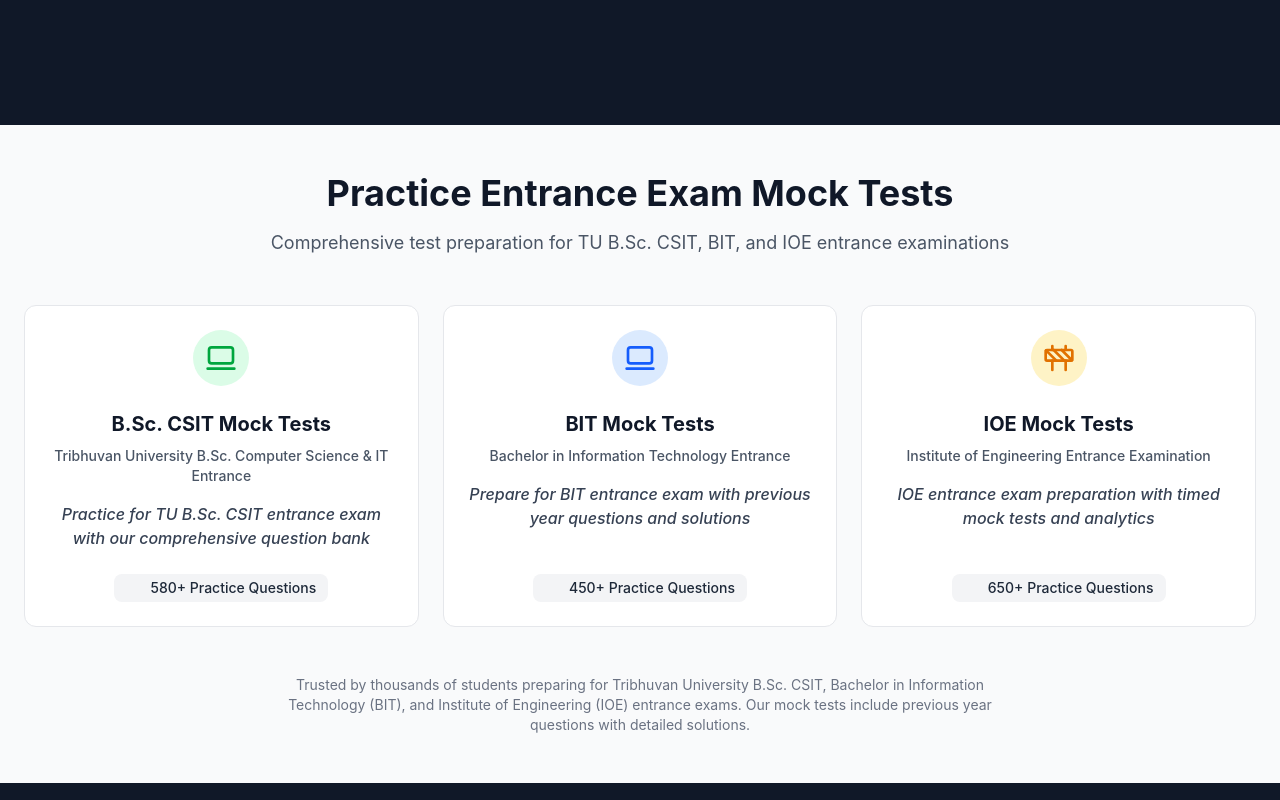
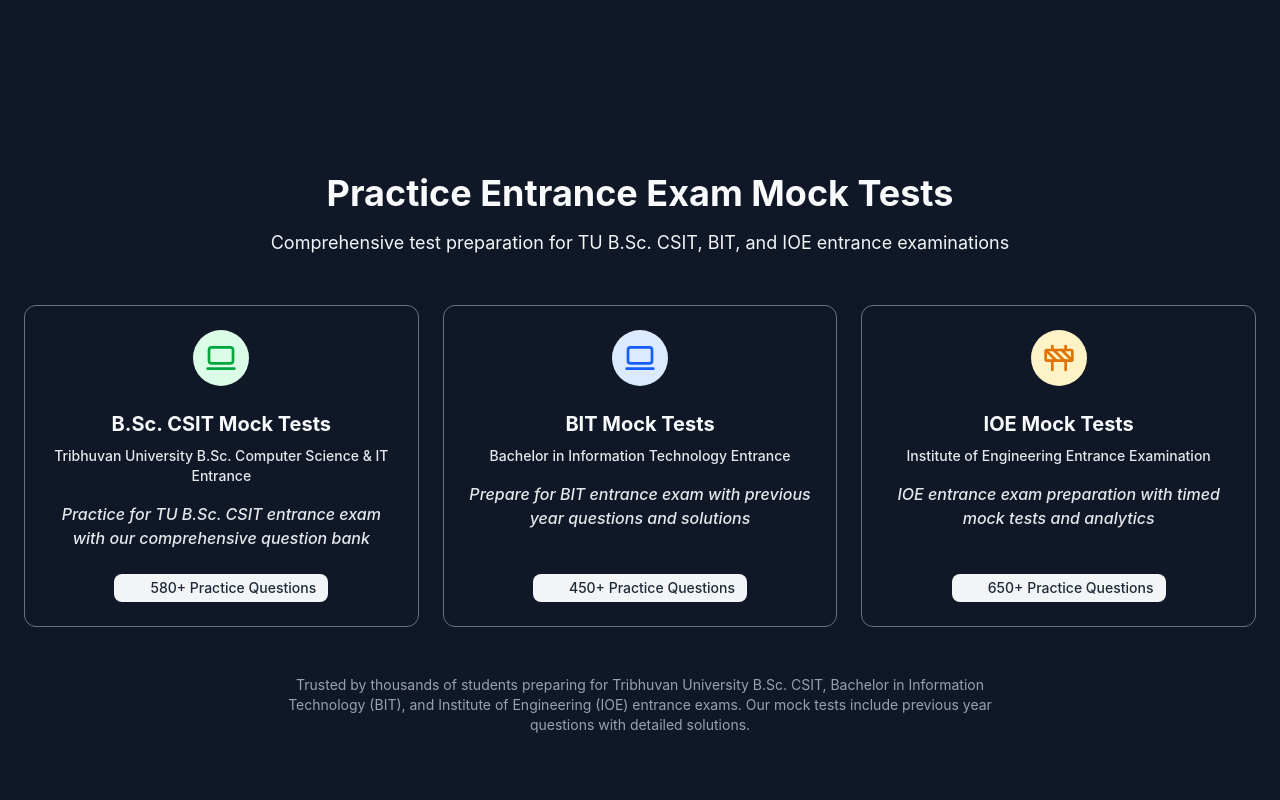
Before and after one commit to prakashydv01/MCQFrontend, a React (Vite) app: page / in a window 1280 px wide. Shown: the part 1300-2100 px from the top of the page. Built offline with nearby package versions, Linux system fonts and the light colour scheme.

Commit message:
make background dark

```diff
--- a/src/components/section/FacultyBoxes.jsx
+++ b/src/components/section/FacultyBoxes.jsx
@@ -43,13 +43,13 @@
 
 export default function FacultyBoxes() {
   return (
-    <section className="py-12 px-4 sm:px-6 bg-gray-50 dark:bg-gray-900">
+    <section className="py-12 px-4 sm:px-6 bg-gray-900 dark:bg-gray-900">
       <div className="max-w-7xl mx-auto">
-        <h2 className="text-3xl sm:text-4xl font-bold text-center mb-4 text-gray-900 dark:text-white">
+        <h2 className="text-3xl sm:text-4xl font-bold text-center mb-4 text-gray-50 dark:text-white">
           Practice Entrance Exam Mock Tests
         </h2>
 
-        <p className="text-lg text-gray-600 dark:text-gray-300 text-center mb-12">
+        <p className="text-lg text-gray-100 dark:text-gray-300 text-center mb-12">
           Comprehensive test preparation for TU B.Sc. CSIT, BIT, and IOE entrance examinations
         </p>
 
@@ -58,18 +58,18 @@
             <Link
               key={faculty.name}
               to={`/${faculty.id}`}
-              className={`group p-6 border rounded-xl text-center no-underline text-current flex flex-col items-center bg-white dark:bg-gray-800 hover:-translate-y-1 hover:shadow-lg transition-all duration-300 border-gray-200 dark:border-gray-700 hover:${faculty.borderColor} hover:border-2`}
+              className={`group p-6 border rounded-xl text-center no-underline text-current flex flex-col items-center bg-dark dark:bg-gray-800 hover:-translate-y-1 hover:shadow-lg transition-all duration-300 border-gray-500 dark:border-gray-700 hover:${faculty.borderColor} hover:border-2`}
             >
               <div className={`${faculty.color} mb-6 p-3 rounded-full ${faculty.bgColor} dark:bg-opacity-20`}>
                 {faculty.icon}
               </div>
-              <h3 className="text-xl font-bold mb-2 text-gray-900 dark:text-white">
+              <h3 className="text-xl font-bold mb-2 text-gray-50 dark:text-white">
                 {faculty.name}
               </h3>
-              <p className="text-sm text-gray-600 dark:text-gray-300 mb-4">
+              <p className="text-sm text-gray-200 dark:text-gray-300 mb-4">
                 {faculty.fullName}
               </p>
-              <p className="text-base mb-6 italic text-gray-700 dark:text-gray-200">
+              <p className="text-base mb-6 italic text-gray-200 dark:text-gray-200">
                 {faculty.description}
               </p>
               <div className={`mt-auto px-3 py-1 rounded-lg bg-gray-100 dark:bg-gray-700 text-gray-800 dark:text-gray-200`}>
@@ -81,7 +81,7 @@
           ))}
         </div>
 
-        <p className="text-sm text-gray-500 dark:text-gray-400 text-center mt-12 max-w-3xl mx-auto">
+        <p className="text-sm text-gray-400 dark:text-gray-400 text-center mt-12 max-w-3xl mx-auto">
           Trusted by thousands of students preparing for Tribhuvan University B.Sc. CSIT,
           Bachelor in Information Technology (BIT), and Institute of Engineering (IOE) entrance exams.
           Our mock tests include previous year questions with detailed solutions.
```
